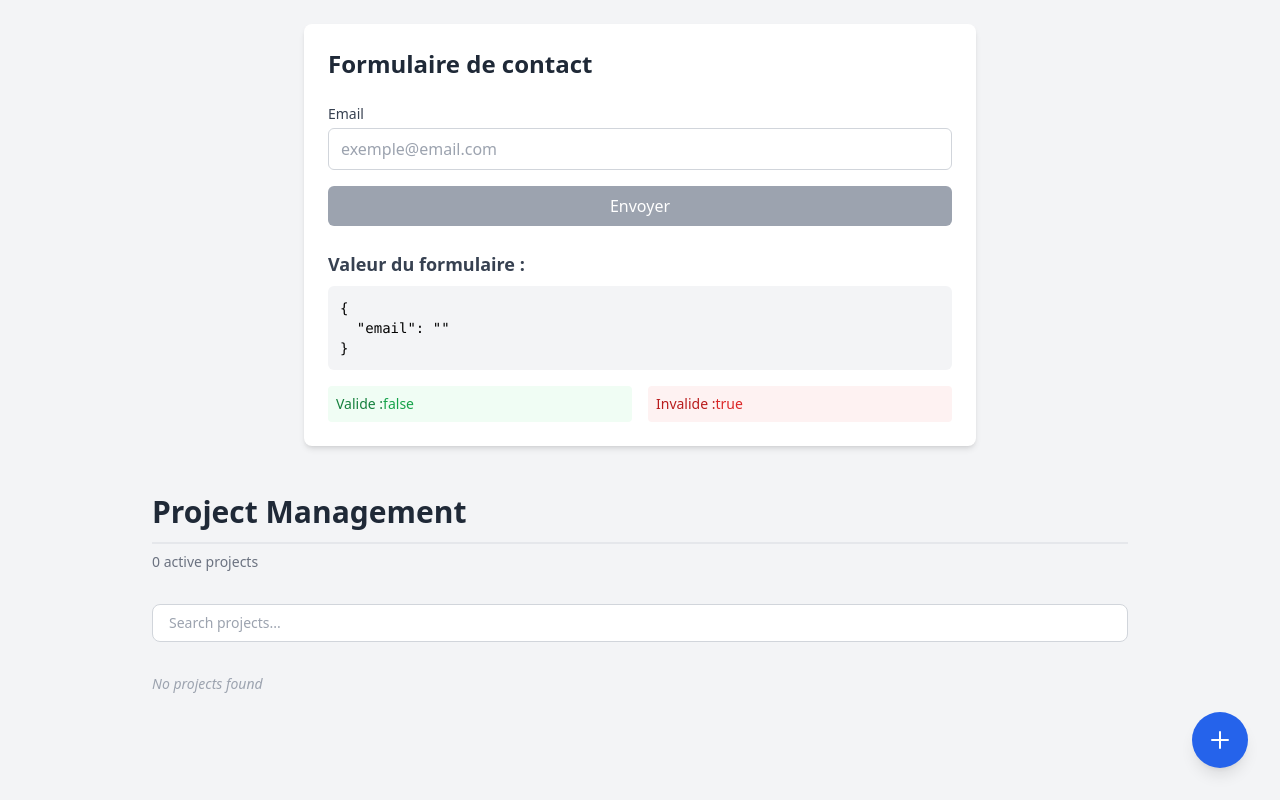
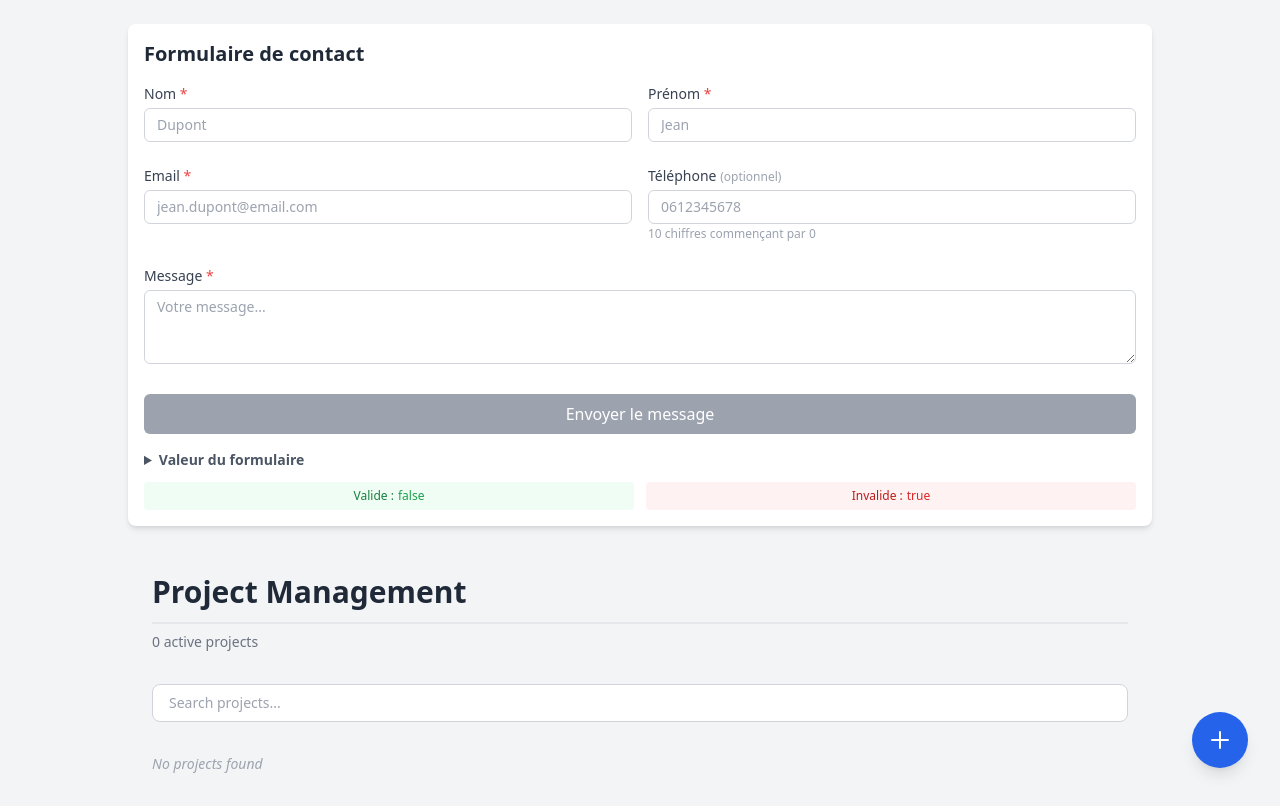
Before and after one commit to rsde2023/ProjectManager, an Angular app: page / in a window 1280 px wide. Built offline with nearby package versions, Linux system fonts and the light colour scheme.

Commit message:
add input restrictins to reactive form

```diff
--- a/src/app/features/projects/components/contact-form/contact-form.html
+++ b/src/app/features/projects/components/contact-form/contact-form.html
@@ -1,41 +1,235 @@
-<div class="max-w-2xl mx-auto bg-white rounded-lg shadow-md p-6">
-  <h2 class="text-2xl font-bold text-gray-800 mb-6">Formulaire de contact</h2>
+<div class="w-full max-w-5xl mx-auto bg-white rounded-lg shadow-md p-4">
+  <h2 class="text-xl font-bold text-gray-800 mb-4">Formulaire de contact</h2>
 
-  <form [formGroup]="contactForm" (ngSubmit)="onSubmit()">
-    <div class="mb-4">
+  <form
+    [formGroup]="contactForm"
+    (ngSubmit)="onSubmit()"
+    class="grid grid-cols-1 md:grid-cols-2 gap-4"
+  >
+    <!-- Champ NOM -->
+    <div class="mb-2">
+      <label for="nom" class="block text-sm font-medium text-gray-700 mb-1">
+        Nom <span class="text-red-500">*</span>
+      </label>
+      <input
+        type="text"
+        id="nom"
+        formControlName="nom"
+        class="w-full px-3 py-1.5 border rounded-md focus:outline-none focus:ring-2 focus:ring-blue-500 transition-colors text-sm"
+        [class.border-red-500]="nom?.invalid && nom?.touched"
+        [class.bg-red-50]="nom?.invalid && nom?.touched"
+        [class.border-gray-300]="!(nom?.invalid && nom?.touched)"
+        placeholder="Dupont"
+      />
+
+      @if (nom?.invalid && nom?.touched) {
+        <div class="mt-1 text-xs text-red-600">
+          @if (nom?.errors?.['required']) {
+            <p>Le nom est obligatoire</p>
+          }
+          @if (nom?.errors?.['minlength']) {
+            <p>Minimum 2 caractères</p>
+          }
+        </div>
+      }
+    </div>
+
+    <!-- Champ PRENOM -->
+    <div class="mb-2">
+      <label for="prenom" class="block text-sm font-medium text-gray-700 mb-1">
+        Prénom <span class="text-red-500">*</span>
+      </label>
+      <input
+        type="text"
+        id="prenom"
+        formControlName="prenom"
+        class="w-full px-3 py-1.5 border rounded-md focus:outline-none focus:ring-2 focus:ring-blue-500 transition-colors text-sm"
+        [class.border-red-500]="prenom?.invalid && prenom?.touched"
+        [class.bg-red-50]="prenom?.invalid && prenom?.touched"
+        [class.border-gray-300]="!(prenom?.invalid && prenom?.touched)"
+        placeholder="Jean"
+      />
+
+      @if (prenom?.invalid && prenom?.touched) {
+        <div class="mt-1 text-xs text-red-600">
+          @if (prenom?.errors?.['required']) {
+            <p>Le prénom est obligatoire</p>
+          }
+          @if (prenom?.errors?.['minlength']) {
+            <p>Minimum 2 caractères</p>
+          }
+        </div>
+      }
+    </div>
+
+    <!-- Champ EMAIL -->
+    <div class="mb-2">
       <label for="email" class="block text-sm font-medium text-gray-700 mb-1">
-        Email
+        Email <span class="text-red-500">*</span>
       </label>
       <input
         type="email"
         id="email"
         formControlName="email"
-        class="w-full px-3 py-2 border border-gray-300 rounded-md focus:outline-none focus:ring-2 focus:ring-blue-500 focus:border-blue-500"
-        placeholder="exemple@email.com">
+        class="w-full px-3 py-1.5 border rounded-md focus:outline-none focus:ring-2 focus:ring-blue-500 transition-colors text-sm"
+        [class.border-red-500]="email?.invalid && email?.touched"
+        [class.bg-red-50]="email?.invalid && email?.touched"
+        [class.border-gray-300]="!(email?.invalid && email?.touched)"
+        placeholder="jean.dupont@email.com"
+      />
+
+      @if (email?.invalid && email?.touched) {
+        <div class="mt-1 text-xs text-red-600">
+          @if (email?.errors?.['required']) {
+            <p>L'email est obligatoire</p>
+          }
+          @if (email?.errors?.['email']) {
+            <p>Format email invalide</p>
+          }
+        </div>
+      }
     </div>
 
-    <button
-      type="submit"
-      class="w-full bg-blue-600 text-white py-2 px-4 rounded-md hover:bg-blue-700 focus:outline-none focus:ring-2 focus:ring-blue-500 focus:ring-offset-2 transition-colors disabled:bg-gray-400 disabled:cursor-not-allowed"
-      [disabled]="contactForm.invalid">
-      Envoyer
-    </button>
+    <!-- Champ TELEPHONE (optionnel) -->
+    <div class="mb-2">
+      <label for="telephone" class="block text-sm font-medium text-gray-700 mb-1">
+        Téléphone <span class="text-gray-400 text-xs">(optionnel)</span>
+      </label>
+      <input
+        type="tel"
+        id="telephone"
+        formControlName="telephone"
+        class="w-full px-3 py-1.5 border rounded-md focus:outline-none focus:ring-2 focus:ring-blue-500 transition-colors text-sm"
+        [class.border-yellow-500]="telephone?.invalid && telephone?.touched"
+        [class.bg-yellow-50]="telephone?.invalid && telephone?.touched"
+        [class.border-gray-300]="!(telephone?.invalid && telephone?.touched)"
+        placeholder="0612345678"
+      />
+
+      @if (telephone?.invalid && telephone?.touched) {
+        <div class="mt-1 text-xs text-yellow-600">
+          @if (telephone?.errors?.['pattern']) {
+            <p>Format: 0612345678</p>
+          }
+        </div>
+      }
+      <p class="text-xs text-gray-400 mt-0.5">10 chiffres commençant par 0</p>
+    </div>
+
+    <!-- Champ MESSAGE -->
+    <div class="mb-2 md:col-span-2">
+      <label for="message" class="block text-sm font-medium text-gray-700 mb-1">
+        Message <span class="text-red-500">*</span>
+      </label>
+      <textarea
+        id="message"
+        formControlName="message"
+        rows="3"
+        maxlength="200"
+        class="w-full px-3 py-1.5 border rounded-md focus:outline-none focus:ring-2 focus:ring-blue-500 transition-colors text-sm"
+        [class.border-red-500]="message?.invalid && message?.touched"
+        [class.bg-red-50]="message?.invalid && message?.touched"
+        [class.border-gray-300]="!(message?.invalid && message?.touched)"
+        placeholder="Votre message..."
+      ></textarea>
+
+      @if (message?.invalid && message?.touched) {
+        <div class="mt-1 text-xs text-red-600">
+          @if (message?.errors?.['required']) {
+            <p>Le message est obligatoire</p>
+          }
+          @if (message?.errors?.['minlength']) {
+            <p>
+              Minimum 10 caractères (actuel:
+              {{ message?.errors?.['minlength']?.actualLength || 0 }}/10)
+            </p>
+          }
+        </div>
+      }
+
+      <!-- Indicateur de progression compact -->
+      @if (message?.value && message?.value.length > 0) {
+        <div class="mt-1">
+          <div class="flex justify-between text-xs">
+            <span class="text-gray-500">Progression :</span>
+            <span
+              [class.text-green-600]="message?.value.length >= 10"
+              [class.text-red-500]="message?.value.length < 10"
+            >
+              {{ message?.value.length }}/10
+            </span>
+          </div>
+          <div class="w-full bg-gray-200 rounded-full h-1 mt-0.5">
+            <div
+              class="bg-blue-600 h-1 rounded-full transition-all"
+              [style.width.%]="
+                message?.value.length >= 10 ? 100 : (message?.value.length / 10) * 100
+              "
+            ></div>
+          </div>
+        </div>
+      }
+    </div>
+
+    <!-- Bouton d'envoi - prend toute la largeur -->
+    <div class="md:col-span-2">
+      <button
+        type="submit"
+        class="w-full bg-blue-600 text-white py-2 px-4 rounded-md hover:bg-blue-700 focus:outline-none focus:ring-2 focus:ring-blue-500 focus:ring-offset-2 transition-colors disabled:bg-gray-400 disabled:cursor-not-allowed"
+        [disabled]="contactForm.invalid"
+      >
+        Envoyer le message
+      </button>
+    </div>
   </form>
 
-  <!-- Affichage de la valeur du formulaire en JSON -->
-  <div class="mt-6">
-    <h3 class="text-lg font-semibold text-gray-700 mb-2">Valeur du formulaire :</h3>
-    <pre class="bg-gray-100 p-3 rounded-md text-sm overflow-x-auto">{{ contactForm.value | json }}</pre>
+  <!-- Récapitulatif compact -->
+  @if (contactForm.invalid && contactForm.touched) {
+    <div class="mt-4 p-2 bg-red-50 border border-red-200 rounded-md">
+      <h3 class="font-semibold text-red-700 text-sm mb-1">Formulaire invalide</h3>
+      <ul class="text-xs text-red-600 space-y-0.5 list-disc list-inside">
+        @if (nom?.invalid && nom?.touched) {
+          <li>Nom : {{ nom?.errors?.['required'] ? 'obligatoire' : 'minimum 2 caractères' }}</li>
+        }
+        @if (prenom?.invalid && prenom?.touched) {
+          <li>
+            Prénom : {{ prenom?.errors?.['required'] ? 'obligatoire' : 'minimum 2 caractères' }}
+          </li>
+        }
+        @if (email?.invalid && email?.touched) {
+          <li>Email : {{ email?.errors?.['required'] ? 'obligatoire' : 'format invalide' }}</li>
+        }
+        @if (telephone?.invalid && telephone?.touched) {
+          <li>Téléphone : format invalide (10 chiffres)</li>
+        }
+        @if (message?.invalid && message?.touched) {
+          <li>
+            Message : {{ message?.errors?.['required'] ? 'obligatoire' : 'minimum 10 caractères' }}
+          </li>
+        }
+      </ul>
+    </div>
+  }
+
+  <!-- Valeur du formulaire -->
+  <div class="mt-4">
+    <details class="cursor-pointer">
+      <summary class="text-sm font-semibold text-gray-600">Valeur du formulaire</summary>
+      <pre class="bg-gray-100 p-2 rounded-md text-xs overflow-x-auto mt-2">{{
+        contactForm.value | json
+      }}</pre>
+    </details>
   </div>
 
-  <div class="mt-4 grid grid-cols-2 gap-4 text-sm">
-    <div class="bg-green-50 p-2 rounded">
+  <!-- valid/invalid state -->
+  <div class="mt-3 grid grid-cols-2 gap-3 text-xs">
+    <div class="bg-green-50 p-1.5 rounded text-center">
       <span class="font-medium text-green-700">Valide :</span>
-      <span class="text-green-600">{{ contactForm.valid }}</span>
+      <span class="text-green-600 ml-1">{{ contactForm.valid }}</span>
     </div>
-    <div class="bg-red-50 p-2 rounded">
+    <div class="bg-red-50 p-1.5 rounded text-center">
       <span class="font-medium text-red-700">Invalide :</span>
-      <span class="text-red-600">{{ contactForm.invalid }}</span>
+      <span class="text-red-600 ml-1">{{ contactForm.invalid }}</span>
     </div>
   </div>
 </div>
--- a/src/app/features/projects/components/contact-form/contact-form.ts
+++ b/src/app/features/projects/components/contact-form/contact-form.ts
@@ -7,25 +7,47 @@ import { FormGroup, FormControl, ReactiveFormsModule, Validators } from '@angula
   standalone: true,
   imports: [CommonModule, ReactiveFormsModule],
   templateUrl: './contact-form.html',
-
 })
 export class ContactFormComponent implements OnInit {
-
   contactForm!: FormGroup;
 
   ngOnInit(): void {
     // Créer le FormGroup avec un FormControl "email"
     this.contactForm = new FormGroup({
-      email: new FormControl('', [Validators.required, Validators.email])
+      nom: new FormControl('', [Validators.required, Validators.minLength(2)]),
+      prenom: new FormControl('', [Validators.required, Validators.minLength(2)]),
+      email: new FormControl('', [Validators.required, Validators.email]),
+      telephone: new FormControl('', [Validators.pattern('0[1-9][0-9]{8}')]),
+      message: new FormControl('', [
+        Validators.required,
+        Validators.minLength(10),
+        Validators.maxLength(200),
+      ]),
     });
   }
 
   // Getter pour faciliter l'accès au contrôle email dans le template
+  get nom() {
+    return this.contactForm.get('nom');
+  }
+
+  get prenom() {
+    return this.contactForm.get('prenom');
+  }
+
   get email() {
     return this.contactForm.get('email');
   }
 
+  get telephone() {
+    return this.contactForm.get('telephone');
+  }
+
+  get message() {
+    return this.contactForm.get('message');
+  }
   onSubmit(): void {
     console.log('Formulaire soumis:', this.contactForm.value);
+    alert('Message envoyé avec succès !');
   }
 }
```
